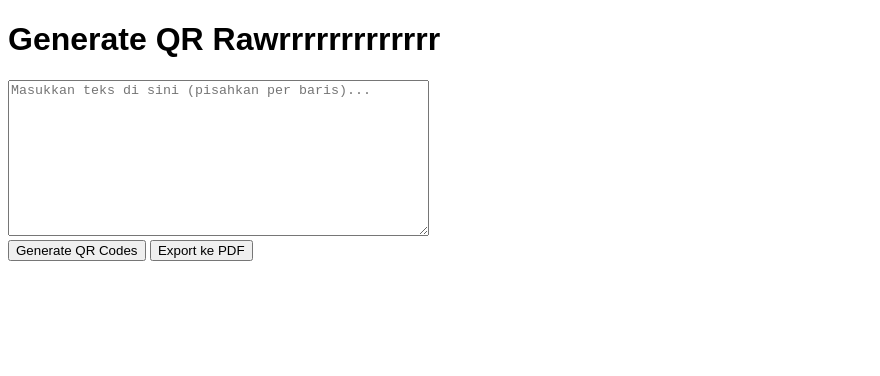
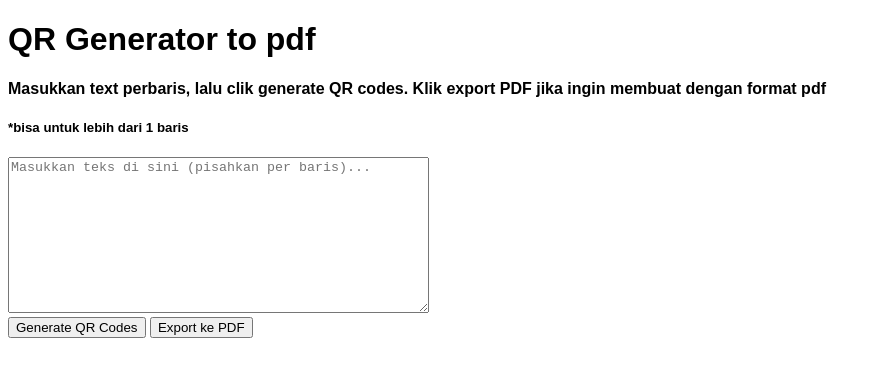
Before and after one commit to dprof12/qrdv, a plain HTML site: page index.html in a window 1280 px wide. Shown: the whole page, without its empty margins (0-880 px from the left). Drawn offline with nearby package versions, Linux system fonts and the light colour scheme.

Commit message:
index.html

```diff
--- a/index.html
+++ b/index.html
@@ -15,7 +15,9 @@
 </head>
 <body>
 
-    <h1>Generate QR Rawrrrrrrrrrrrrr</h1>
+    <h1>QR Generator to pdf</h1>
+    <h4>Masukkan text perbaris, lalu clik generate QR codes. Klik export PDF jika ingin membuat dengan format pdf</h4>
+    <h5>*bisa untuk lebih dari 1 baris</h5>
     <textarea id="inputText" rows="10" cols="50" placeholder="Masukkan teks di sini (pisahkan per baris)..."></textarea><br>
     <button id="generateQR">Generate QR Codes</button>
     <button id="exportPDF">Export ke PDF</button>
```
